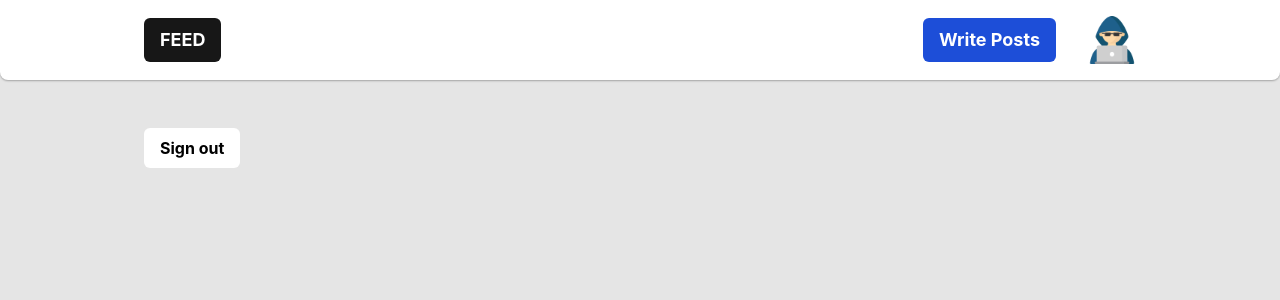
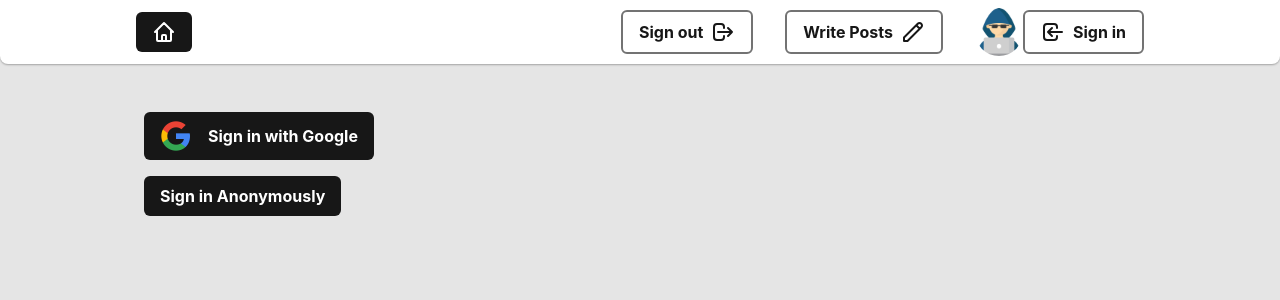
Before and after one commit to YinChuRijnaard/dev.chu, a Next.js app: page /enter in a window 1280 px wide. Shown: the top 300 px of the page. Built offline with nearby package versions, Linux system fonts and the light colour scheme; no server answers.

Commit message:
Auth Hook (16)

```diff
--- a/components/Navbar.js
+++ b/components/Navbar.js
@@ -1,45 +1,113 @@
 import Link from "next/link";
+import { useRouter } from "next/router";
 import { useContext } from "react";
 import { UserContext } from "../lib/context";
+import { auth } from "../lib/firebase";
 
 export default function Navbar() {
   const { user, username } = useContext(UserContext);
 
+  const router = useRouter();
+
+  const signOut = () => {
+    auth.signOut();
+    router.reload();
+  };
+
   return (
-    <nav className="rounded-b-lg bg-white p-4 shadow-sm shadow-neutral-400">
+    <nav className="rounded-b-lg bg-white p-2 shadow-sm shadow-neutral-400">
       <ul className="mx-32 flex items-center justify-between">
         <li>
           <Link href="/">
-            <button className="rounded-md bg-neutral-900 py-2 px-4 text-lg font-bold text-white hover:underline hover:decoration-amber-500">
-              FEED
+            <button className="rounded-md bg-neutral-900 py-2 px-4 font-bold">
+              <svg
+                xmlns="http://www.w3.org/2000/svg"
+                className="hover h-6 w-6 stroke-white hover:stroke-neutral-200"
+                fill="none"
+                viewBox="0 0 24 24"
+                stroke="currentColor"
+                stroke-width="2">
+                <path
+                  stroke-linecap="round"
+                  stroke-linejoin="round"
+                  d="M3 12l2-2m0 0l7-7 7 7M5 10v10a1 1 0 001 1h3m10-11l2 2m-2-2v10a1 1 0 01-1 1h-3m-6 0a1 1 0 001-1v-4a1 1 0 011-1h2a1 1 0 011 1v4a1 1 0 001 1m-6 0h6"
+                />
+              </svg>
             </button>
           </Link>
         </li>
 
         {/* User is signed-in and has username */}
-        {username && (
-          <div className="flex items-center justify-end space-x-8">
+        {/* Not conditionally rendering the buttons below because username has not yet been coded */}
+        {/* {username && ( */}
+        <div className="ml-auto flex items-center justify-end space-x-8 ">
+          <li>
+            <button
+              className="flex rounded-md border-2 border-neutral-500 py-2 px-4 font-bold duration-300 hover:border-neutral-900"
+              onClick={signOut}>
+              Sign out
+              <svg
+                xmlns="http://www.w3.org/2000/svg"
+                className="ml-2 h-6 w-6"
+                fill="none"
+                viewBox="0 0 24 24"
+                stroke="currentColor"
+                strokeWidth={2}>
+                <path
+                  strokeLinecap="round"
+                  strokeLinejoin="round"
+                  d="M17 16l4-4m0 0l-4-4m4 4H7m6 4v1a3 3 0 01-3 3H6a3 3 0 01-3-3V7a3 3 0 013-3h4a3 3 0 013 3v1"
+                />
+              </svg>
+            </button>
+          </li>
           <li>
             <Link href="/admin">
-                <button className="rounded-md bg-blue-700 py-2 px-4 text-lg font-bold text-white hover:underline hover:decoration-amber-500">
-                  Write Posts
+              <button className="flex items-center rounded-md border-2 border-neutral-500 py-2 px-4 font-bold hover:border-neutral-900">
+                Write Posts{" "}
+                <svg
+                  xmlns="http://www.w3.org/2000/svg"
+                  className="ml-2 h-6 w-6"
+                  fill="none"
+                  viewBox="0 0 24 24"
+                  stroke="currentColor"
+                  strokeWidth={2}>
+                  <path
+                    strokeLinecap="round"
+                    strokeLinejoin="round"
+                    d="M15.232 5.232l3.536 3.536m-2.036-5.036a2.5 2.5 0 113.536 3.536L6.5 21.036H3v-3.572L16.732 3.732z"
+                  />
+                </svg>
               </button>
             </Link>
           </li>
           <li>
             <Link href={`/${username}`}>
-                <img className="h-12 w-12 cursor-pointer" src={user?.photoURL || "/hacker.png"} />
+              <img className="h-12 w-12 cursor-pointer rounded-full" src={user?.photoURL || "/hacker.png"} />
             </Link>
           </li>
         </div>
-        )}
+        {/* )} */}
 
         {/* User is not signed-in OR has not created a username */}
         {!username && (
           <li>
             <Link href="/enter">
-              <button className="rounded-md bg-blue-700 py-2 px-4 text-lg font-bold text-white hover:underline hover:decoration-amber-500">
-                Log in
+              <button className="flex rounded-md border-2 border-neutral-500 py-2 px-4 font-bold hover:border-neutral-900">
+                <svg
+                  xmlns="http://www.w3.org/2000/svg"
+                  className="mr-2 h-6 w-6"
+                  fill="none"
+                  viewBox="0 0 24 24"
+                  stroke="currentColor"
+                  strokeWidth={2}>
+                  <path
+                    strokeLinecap="round"
+                    strokeLinejoin="round"
+                    d="M11 16l-4-4m0 0l4-4m-4 4h14m-5 4v1a3 3 0 01-3 3H6a3 3 0 01-3-3V7a3 3 0 013-3h7a3 3 0 013 3v1"
+                  />
+                </svg>
+                Sign in
               </button>
             </Link>
           </li>
--- a/lib/hooks.js
+++ b/lib/hooks.js
@@ -0,0 +1,27 @@
+import { useEffect, useState } from "react";
+import { useAuthState } from "react-firebase-hooks/auth";
+import { auth, firestore } from "../lib/firebase";
+
+// Custom hook to read  auth record and user profile doc
+export function useUserData() {
+  const [user] = useAuthState(auth); // Why am I getting this error (auth)
+  const [username, setUsername] = useState(null);
+
+  useEffect(() => {
+    // Turn off realtime subscription
+    let unsubscribe;
+
+    if (user) {
+      const ref = firestore.collection("users").doc(user.uid);
+      unsubscribe = ref.onSnapshot((doc) => {
+        setUsername(doc.data()?.username);
+      });
+    } else {
+      setUsername(null);
+    }
+
+    return unsubscribe;
+  }, [user]);
+
+  return { user, username };
+}
--- a/pages/_app.js
+++ b/pages/_app.js
@@ -1,12 +1,15 @@
 import { Toaster } from "react-hot-toast";
+import { UserContext } from "../lib/context";
+import { useUserData } from "../lib/hooks";
 import "../styles/globals.css";
-import "tailwindcss/tailwind.css"; // This import was needed too
-import { UserContext } from "../lib/context";
+import "tailwindcss/tailwind.css";
 import Navbar from "../components/Navbar";
 
 function MyApp({ Component, pageProps }) {
+  const userData = useUserData();
+
   return (
-    <UserContext.Provider value={{ user: {}, username: "Yin Chu" }}>
+    <UserContext.Provider value={userData}>
       <Navbar />
       <Component {...pageProps} />
       <Toaster />
--- a/pages/enter.js
+++ b/pages/enter.js
@@ -19,12 +19,17 @@ function SignInButton() {
   };
 
   return (
-    <div className="mx-32 mt-8 p-4">
+    <div className="mx-32 mt-8 space-y-4 p-4">
       <button
-        className="flex items-center justify-around rounded-md bg-white py-2 px-4 font-bold hover:underline hover:decoration-amber-500"
+        className="flex items-center justify-around rounded-md bg-neutral-900 py-2 px-4 font-bold text-white hover:bg-neutral-800"
         onClick={signInWithGoogle}>
         <img className="mr-4 h-8 w-8" src={"./google.png"} />
         Sign in with Google
+      </button>
+      <button
+        className="flex items-center justify-around rounded-md bg-neutral-900 py-2 px-4 font-bold text-white hover:bg-neutral-800"
+        onClick={() => auth.signInAnonymously()}>
+        Sign in Anonymously
       </button>
     </div>
   );
@@ -35,7 +40,7 @@ function SignOutButton() {
   return (
     <div className="mx-32 mt-8 p-4">
       <button
-        className="flex items-center justify-around rounded-md bg-white py-2 px-4 font-bold hover:underline hover:decoration-amber-500"
+        className="flex items-center justify-around rounded-md bg-white py-2 px-4 font-bold text-red-500"
         onClick={() => auth.signOut()}>
         Sign out
       </button>
--- a/styles/globals.css
+++ b/styles/globals.css
@@ -4,7 +4,7 @@
 
 @layer base {
   html {
-    @apply bg-neutral-200;
+    @apply bg-neutral-200 text-neutral-900;
   }
 }
 
```
Lines whose indentation alone changed are shown as unchanged.
